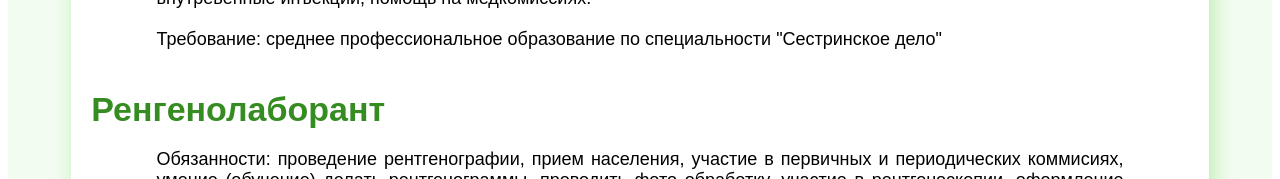
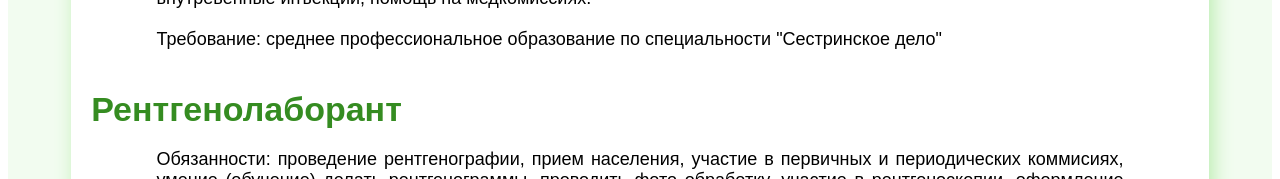
Before and after one commit to Ansanat/klinika, a Vue app: page /vacancies-page in a window 1280 px wide. Shown: the part 260-439 px from the top of the page. Built offline with nearby package versions, Linux system fonts and the light colour scheme.

Commit message:
fix vacancies

```diff
--- a/src/pages/v-vacancies-page.vue
+++ b/src/pages/v-vacancies-page.vue
@@ -28,7 +28,7 @@ export default {
           treb: 'Требование: среднее профессиональное образование по специальности "Сестринское дело"'
         },
         {
-          name: 'Ренгенолаборант',
+          name: 'Рентгенолаборант',
           ob: 'Обязанности: проведение рентгенографии, прием населения, участие в первичных и периодических коммисиях, умение (обучение) делать рентгенограммы, проводить фото обработку, участие в рентгеноскопии, оформление документации.'
         },
         {
```
Also changed, not shown: 5 other files (tests, documents, lock files or other folders).
